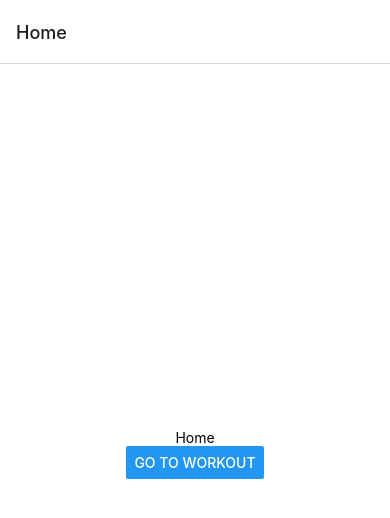
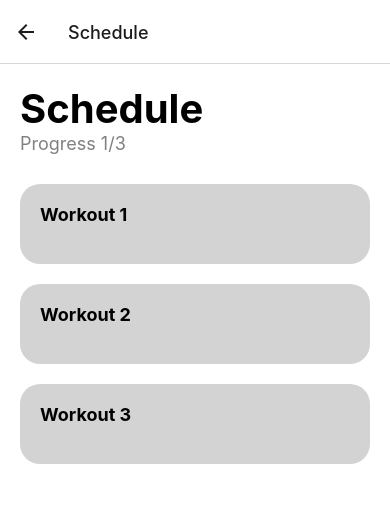
Before and after one commit to arthuracrs/fit-mobile-app, a React Native app: screen /Schedule in a window 390 px wide. Shown: the top 518 px of the page. Built offline with nearby package versions, Linux system fonts and the light colour scheme.

Commit message:
add schedule screen

```diff
--- a/App.js
+++ b/App.js
@@ -6,13 +6,13 @@ import { createNativeStackNavigator } from '@react-navigation/native-stack';
 import HomeScreen from './src/screens/home'
 import WorkoutScreen from './src/screens/workout';
 import ExerciceScreen from './src/screens/exercise';
+import ScheduleScreen from './src/screens/schedule';
 
 const Stack = createNativeStackNavigator();
 
 export default function App() {
 
   return (
-
     <NavigationContainer>
       <View style={styles.container}>
         <StatusBar style="auto" />
@@ -20,6 +20,7 @@ export default function App() {
           <Stack.Screen name="Home" component={HomeScreen} />
           <Stack.Screen name="Workout" component={WorkoutScreen} />
           <Stack.Screen name="Exercise" component={ExerciceScreen} />
+          <Stack.Screen name="Schedule" component={ScheduleScreen} />
         </Stack.Navigator>
       </View >
     </NavigationContainer>
--- a/package.json
+++ b/package.json
@@ -20,7 +20,8 @@
     "react-native-screens": "~3.15.0"
   },
   "devDependencies": {
-    "@babel/core": "^7.12.9"
+    "@babel/core": "^7.12.9",
+    "@types/react-native": "^0.70.6"
   },
   "private": true
 }
--- /dev/null
+++ b/src/components/workout/index.js
@@ -0,0 +1,30 @@
+import { StyleSheet, Text, View, Switch, TouchableOpacity } from 'react-native';
+import { useState } from "react";
+
+export default function Workout({ item, navigateToWorkoutScreen }) {
+
+  const styles = StyleSheet.create({
+    container: {
+      borderRadius: 20,
+      backgroundColor: 'lightgray',
+      marginVertical: 10,
+      height: 80,
+      padding: 20,
+      flexDirection: 'row',
+      justifyContent: 'space-between'
+    },
+    text: {
+      fontSize: 18,
+      color: 'black',
+      fontWeight: '700'
+    }
+  });
+
+  return (
+    <TouchableOpacity onPress={navigateToWorkoutScreen} >
+      <View style={styles.container}>
+        <Text style={styles.text}>{item.name}</Text>
+      </View>
+    </TouchableOpacity>
+  );
+}
--- a/src/screens/home/index.js
+++ b/src/screens/home/index.js
@@ -7,7 +7,9 @@ export default function HomeScreen({ navigation }) {
     return (
         <View style={styles.container}>
             <Text>Home</Text>
-            <Button title="Go to Workout" onPress={() => navigation.navigate('Workout')}/>
+            <View style={styles.button} >
+                <Button style={styles.button} title="Go to Schedule" onPress={() => navigation.navigate('Schedule')} />
+            </View>
         </View>
     );
 }
@@ -19,4 +21,7 @@ const styles = StyleSheet.create({
         justifyContent: 'center',
         alignItems: 'center'
     },
+    button: {
+        marginVertical: 20
+    }
 });
--- /dev/null
+++ b/src/screens/schedule/index.js
@@ -0,0 +1,82 @@
+import { StyleSheet, Text, View, ScrollView } from 'react-native';
+import { useState, useEffect } from "react";
+
+import Workout from '../../components/workout';
+
+export default function ScheduleScreen({ navigation }) {
+
+  const workoutFactory = (size) => {
+    const exerciceFactory = (size) => {
+      let exercices = []
+      for (let i = 0; i < size; i++) {
+        const newExercice = {
+          name: 'Exercise ' + (i + 1),
+          done: true,
+          series: 5,
+          repetitions: 102,
+          interval: 30,
+          mediaUrl: "https://i.pinimg.com/originals/d8/4c/e3/d84ce3448cc82ea9abe9ea7421bfc029.gif",
+          media2: "https://fiverr-res.cloudinary.com/images/t_main1,q_auto,f_auto,q_auto,f_auto/attachments/delivery/asset/7471e64bf36dd74cb4c52b2dec40690b-1605191302/5%20workout%20gif/create-workout-exercise-gif-animation-in-photoshop.gif"
+        }
+
+        exercices.push(newExercice)
+      }
+
+      return exercices
+    }
+
+    let workouts = []
+
+    for (let i = 0; i < size; i++) {
+      const workout = {
+        name: 'Workout ' + (i + 1),
+        exercicesList: exerciceFactory(3),
+      }
+
+      workouts.push(workout)
+    }
+
+    return workouts
+  }
+
+  const title = 'Schedule';
+  const [workoutList, setWorkoutList] = useState(workoutFactory(3));
+
+  const handleUpdateDone = (id) => {
+    const newStatus = !exercicesList[id].done
+    exercicesList[id].done = newStatus
+    setDoneExercices(getDoneExercices(exercicesList))
+    setExercicesList(exercicesList)
+  }
+
+  const navigateToWorkoutScreen = (x) => navigation.navigate('Workout', { workout: x })
+
+  return (
+    <View style={styles.container}>
+      <Text style={styles.title}>{title}</Text>
+      <Text style={styles.progress}>Progress 1/3</Text>
+      <ScrollView>
+        {workoutList.map((workout, index) =>
+          <Workout key={index} navigateToWorkoutScreen={() => navigateToWorkoutScreen(workout)} item={workout} />
+        )}
+      </ScrollView>
+    </View>
+  );
+}
+
+const styles = StyleSheet.create({
+  container: {
+    flex: 1,
+    backgroundColor: 'white',
+    padding: 20
+  },
+  title: {
+    fontSize: 40,
+    fontWeight: '700'
+  },
+  progress: {
+    fontSize: 18,
+    color: 'gray',
+    paddingBottom: 20
+  }
+});
--- a/src/screens/workout/index.js
+++ b/src/screens/workout/index.js
@@ -3,25 +3,8 @@ import { useState, useEffect } from "react";
 
 import Exercice from '../../components/exercice'
 
-export default function WorkoutScreen({ navigation }) {
-  const exerciceFactory = (size) => {
-    let exercices = []
-    for (let i = 0; i < size; i++) {
-      const newExercice = {
-        name: 'Exercise ' + (i + 1),
-        done: true,
-        series: 5,
-        repetitions: 102,
-        interval: 30,
-        mediaUrl: "https://i.pinimg.com/originals/d8/4c/e3/d84ce3448cc82ea9abe9ea7421bfc029.gif",
-        media2: "https://fiverr-res.cloudinary.com/images/t_main1,q_auto,f_auto,q_auto,f_auto/attachments/delivery/asset/7471e64bf36dd74cb4c52b2dec40690b-1605191302/5%20workout%20gif/create-workout-exercise-gif-animation-in-photoshop.gif"
-      }
-
-      exercices.push(newExercice)
-    }
-
-    return exercices
-  }
+export default function WorkoutScreen({ navigation, route }) {
+  const { workout } = route.params
 
   const getDoneExercices = (exercicesList) => {
     let num = 0
@@ -33,8 +16,7 @@ export default function WorkoutScreen({ navigation }) {
     return num
   }
 
-  const title = 'Workout';
-  const [exercicesList, setExercicesList] = useState(exerciceFactory(3));
+  const [exercicesList, setExercicesList] = useState(workout.exercicesList);
   const [doneExercices, setDoneExercices] = useState(getDoneExercices(exercicesList));
   const totalExercices = exercicesList.length
 
@@ -49,7 +31,7 @@ export default function WorkoutScreen({ navigation }) {
 
   return (
     <View style={styles.container}>
-      <Text style={styles.title}>{title}</Text>
+      <Text style={styles.title}>{workout.name}</Text>
       <Text style={styles.progress}>Progress {doneExercices}/{totalExercices}</Text>
       <ScrollView>
         {exercicesList.map((x, id) =>
```
Also changed, not shown: src/localization.js (added, +7 -0 lines), 1 other file (tests, documents, lock files or other folders).
